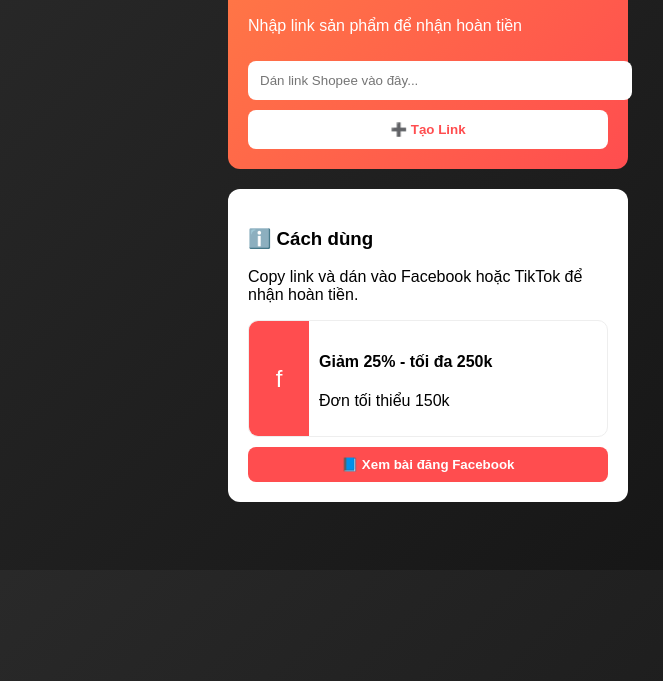
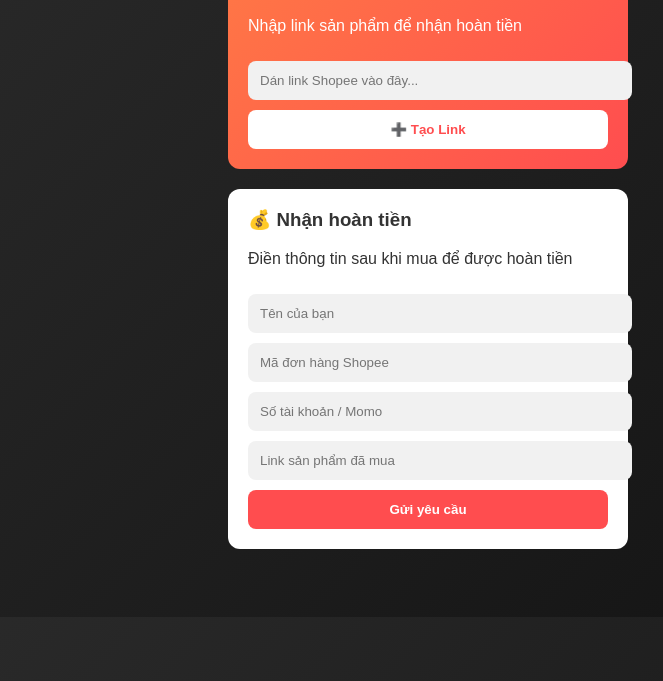
Before and after one commit to nguyenthingocha1209-afk/Ho-n-ti-n-shopee, a website: page public/index.html in a window 1280 px wide. Shown: the part 119-800 px from the top of the page, without its empty margins (212-875 px from the left). Drawn offline with Linux system fonts and the light colour scheme.

Commit message:
Update index.html

```diff
--- a/public/index.html
+++ b/public/index.html
@@ -3,6 +3,7 @@
 <head>
   <meta charset="UTF-8">
   <title>Tạo Link Shopee</title>
+
   <style>
     body {
       font-family: Arial;
@@ -10,6 +11,7 @@
       display: flex;
       justify-content: center;
       padding: 40px;
+      color: #333;
     }
 
     .container {
@@ -34,6 +36,7 @@
       border-radius: 8px;
       border: none;
       margin-top: 10px;
+      background: #f1f1f1;
     }
 
     button {
@@ -48,36 +51,13 @@
       cursor: pointer;
     }
 
-    .voucher {
-      display: flex;
-      margin-top: 15px;
-      border: 1px solid #eee;
-      border-radius: 10px;
-      overflow: hidden;
+    .submit-btn {
+      background: #ff4d4f;
+      color: white;
     }
 
-    .voucher .left {
-      background: #ff4d4f;
-      color: #fff;
-      width: 60px;
-      display: flex;
-      align-items: center;
-      justify-content: center;
-      font-size: 24px;
-    }
-
-    .voucher .right {
-      padding: 10px;
-    }
-
-    .fb-btn {
-      margin-top: 10px;
-      width: 100%;
-      padding: 10px;
-      background: #ff4d4f;
-      color: #fff;
-      border: none;
-      border-radius: 8px;
+    h3 {
+      margin-top: 0;
     }
   </style>
 </head>
@@ -86,30 +66,26 @@
 
 <div class="container">
 
-  <!-- BOX TẠO LINK -->
+  <!-- TẠO LINK -->
   <div class="card top">
     <h2>🔗 Tạo Link Shopee</h2>
     <p>Nhập link sản phẩm để nhận hoàn tiền</p>
 
     <input id="linkInput" placeholder="Dán link Shopee vào đây...">
-
     <button onclick="createLink()">➕ Tạo Link</button>
   </div>
 
-  <!-- BOX HƯỚNG DẪN -->
+  <!-- FORM HOÀN TIỀN -->
   <div class="card">
-    <h3>ℹ️ Cách dùng</h3>
-    <p>Copy link và dán vào Facebook hoặc TikTok để nhận hoàn tiền.</p>
+    <h3>💰 Nhận hoàn tiền</h3>
+    <p>Điền thông tin sau khi mua để được hoàn tiền</p>
 
-    <div class="voucher">
-      <div class="left">f</div>
-      <div class="right">
-        <h4>Giảm 25% - tối đa 250k</h4>
-        <p>Đơn tối thiểu 150k</p>
-      </div>
-    </div>
+    <input id="name" placeholder="Tên của bạn">
+    <input id="order" placeholder="Mã đơn hàng Shopee">
+    <input id="bank" placeholder="Số tài khoản / Momo">
+    <input id="product" placeholder="Link sản phẩm đã mua">
 
-    <button class="fb-btn">📘 Xem bài đăng Facebook</button>
+    <button class="submit-btn" onclick="submitForm()">Gửi yêu cầu</button>
   </div>
 
 </div>
@@ -123,8 +99,27 @@
     return;
   }
 
-  // 👉 sửa link aff của bạn ở đây
   window.location.href = "https://s.shopee.vn/AUpb4ZviyZ";
+}
+
+function submitForm() {
+  let name = document.getElementById("name").value;
+  let order = document.getElementById("order").value;
+  let bank = document.getElementById("bank").value;
+  let product = document.getElementById("product").value;
+
+  if (!name || !order || !bank || !product) {
+    alert("Điền đầy đủ thông tin nha!");
+    return;
+  }
+
+  alert("Đã gửi! Mình sẽ kiểm tra và hoàn tiền cho bạn.");
+
+  // reset form
+  document.getElementById("name").value = "";
+  document.getElementById("order").value = "";
+  document.getElementById("bank").value = "";
+  document.getElementById("product").value = "";
 }
 </script>
 
```
